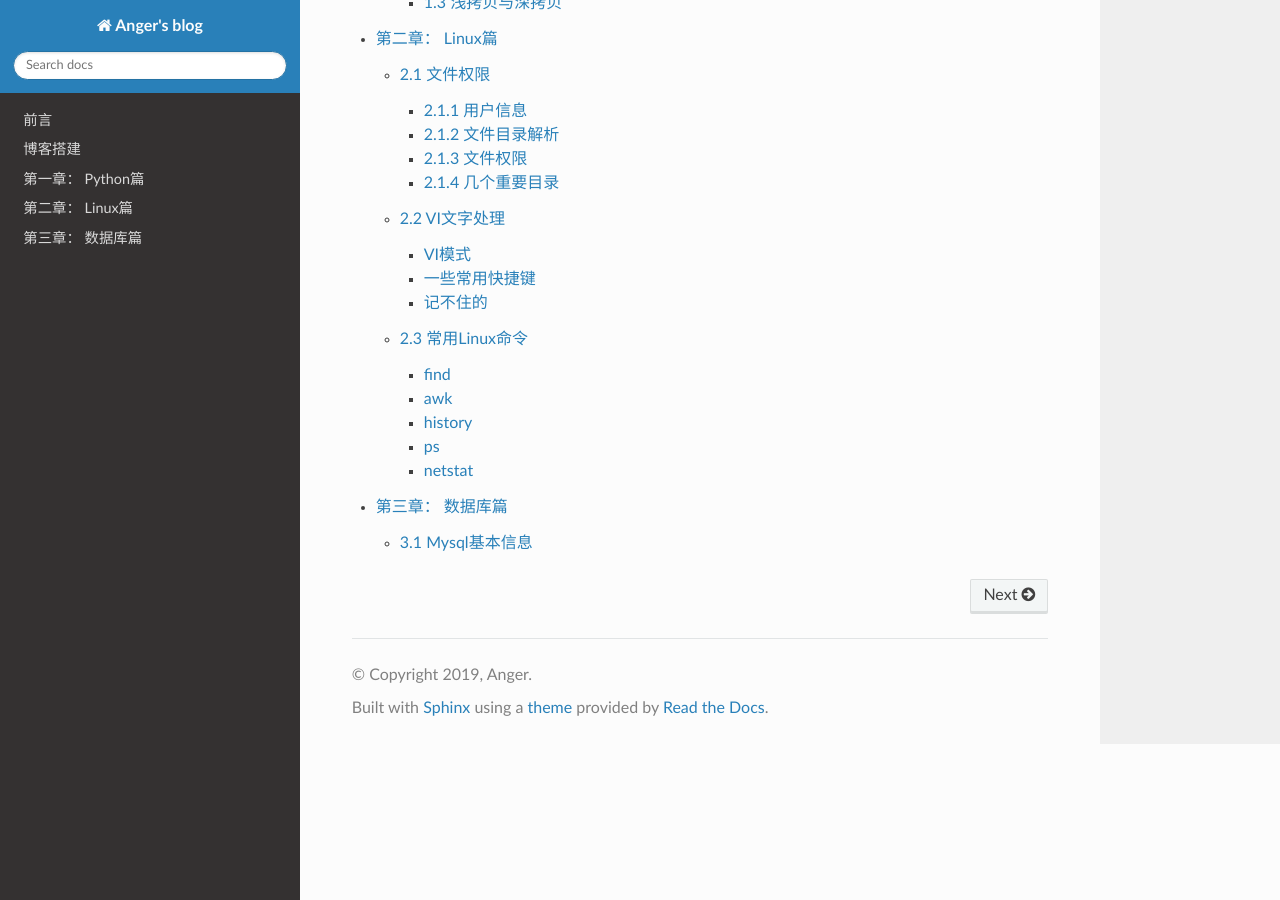
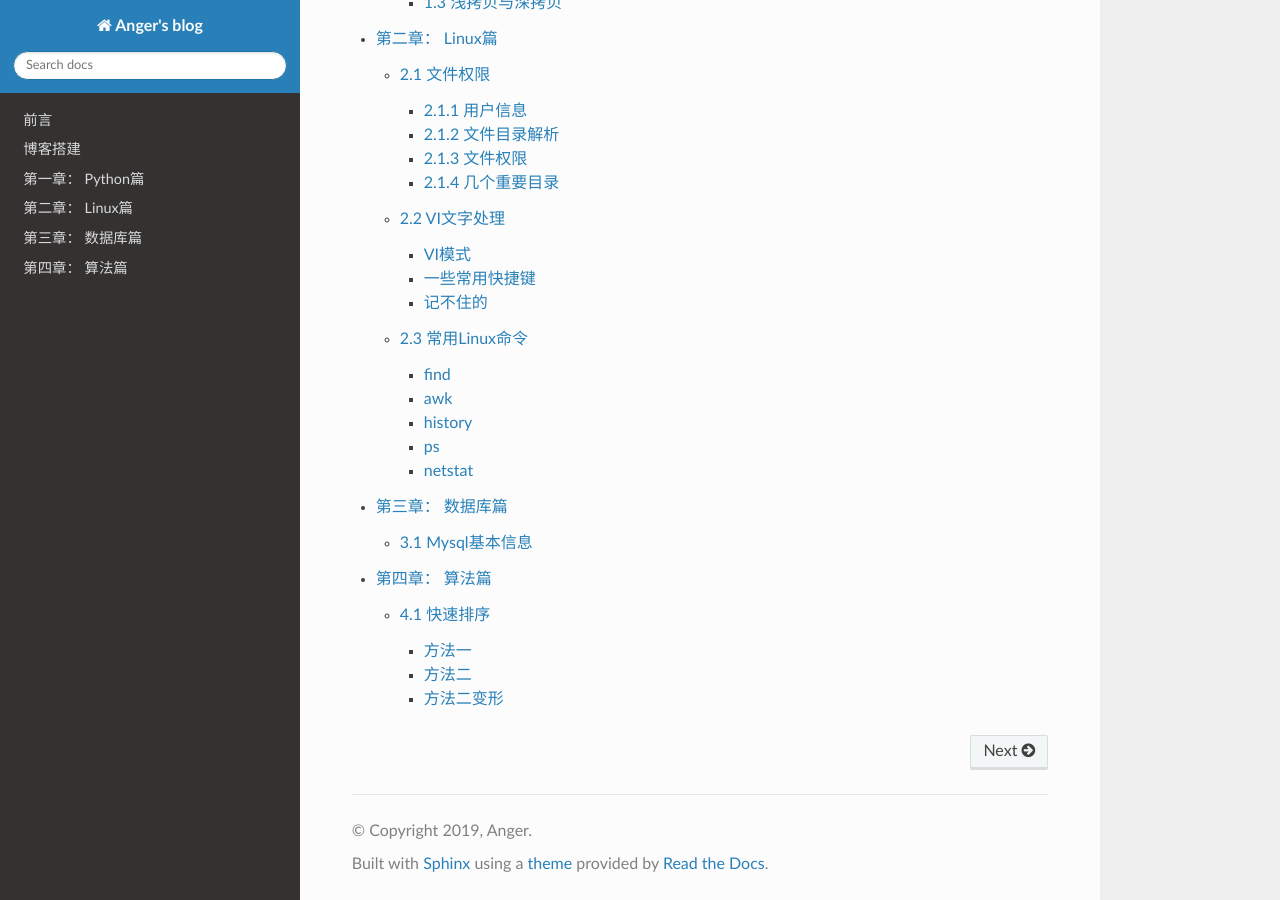
Before and after one commit to JustMeliyu/Anger_Sphinx, a Sphinx documentation site: the page built from source/index.rst, in a window 1280 px wide and 900 px high, scrolled down 529 px. Built offline with Sphinx 7.4.7 and the Read the Docs theme 2.0.0, drawn with Linux system fonts in a browser that asks for light colours; some of the changed lines change nothing that is shown.

Commit message:
add quick_sort

````diff
--- /dev/null
+++ b/source/Algorithm/Algorithm.rst
@@ -0,0 +1,8 @@
+第四章： 算法篇
+===================
+
+.. toctree::
+    :maxdepth: 1
+    :glob:
+
+    ../Algorithm/*
--- /dev/null
+++ b/source/Algorithm/D01_QuickSort.md
@@ -0,0 +1,85 @@
+# 4.1 快速排序
+
+**定义：快速排序衍生与冒泡排序, 是在每一论排序时, 选择一个基准数,
+依次与每个元素比较, 将比基准数小的放到其左边, 比基准数大的放大右边,
+再分别对左边和右边做同样的操作, 一般选择第一个元素做基准数**
+
+具体实现方法有如下几种(皆基于python实现)
+
+### 方法一
+此方法会牺牲掉一些空间, 因为每一次都会增加两个数组
+```python
+# encoding: utf-8
+def quick_sort1(my_list):
+    if len(my_list) > 1:
+        # 选择第一个元素做基准数(pivot)
+        povit = my_list[0]
+        left = []
+        right = []
+        for i in my_list[1:]:
+            if i < povit:
+                # 将小的放到一个数组
+                left.append(i)
+            else:
+                # 大的放到另一个数组
+                right.append(i)
+        # 再分别递归两个数组, 将所有数组相加
+        return quick_sort1(left) + [povit] + quick_sort1(right)
+    else:
+        return my_list
+```
+
+### 方法二
+左右依次交替比较, 此方法会重复比较几次元素
+```python
+# encoding: utf-8
+def quick_sort2(start, end, my_list):
+    if start < end:
+        i = start
+        j = end
+        pivot = my_list[i]
+        while i < j:
+            # 从第j个元素向前, 依次与pivot比较, 当出现比它小的时候, 停止,
+            while i < j and my_list[j] >= pivot:
+                j -= 1
+            # 此时将此时的第j个元素赋值给第i个元素
+            my_list[i] = my_list[j]
+
+            # 从第i个元素向后, 依次与pivot比较, 当出现比它大的时候, 停止,
+            while i < j and my_list[i] <= pivot:
+                i += 1
+            # 此时将此时的第i个元素赋值给第j个元素
+            my_list[j] = my_list[i]
+        # 当i与j相等时, 将povit赋值给第i个元素
+        my_list[i] = pivot
+        # 递归前半区
+        quick_sort2(start, i - 1, my_list)
+        # 递归后半区
+        quick_sort2(i + 1, end, my_list)
+    return my_list
+```
+
+### 方法二变形
+
+```python
+# encoding: utf-8
+def quick_sort3(my_list):
+    if len(my_list) > 0:
+        i = 0
+        j = len(my_list) - 1
+        pivot = my_list[i]
+
+        while i < j:
+            while (i < j) and (my_list[j] >= pivot):
+                j -= 1
+            my_list[i] = my_list[j]
+
+            while (i < j) and (my_list[i] <= pivot):
+                i += 1
+            my_list[j] = my_list[i]
+
+        my_list[i] = pivot
+        # 递归前后半区, 结果求和
+        return quick_sort3(my_list[:i]) + [my_list[i]] + quick_sort3(my_list[i + 1:])
+    return my_list
+```
--- a/source/index.rst
+++ b/source/index.rst
@@ -11,3 +11,4 @@ Contents:
     Python/Python.rst
     Linux/Linux.rst
     DataBase/DataBase.rst
+    Algorithm/Algorithm.rst
````
